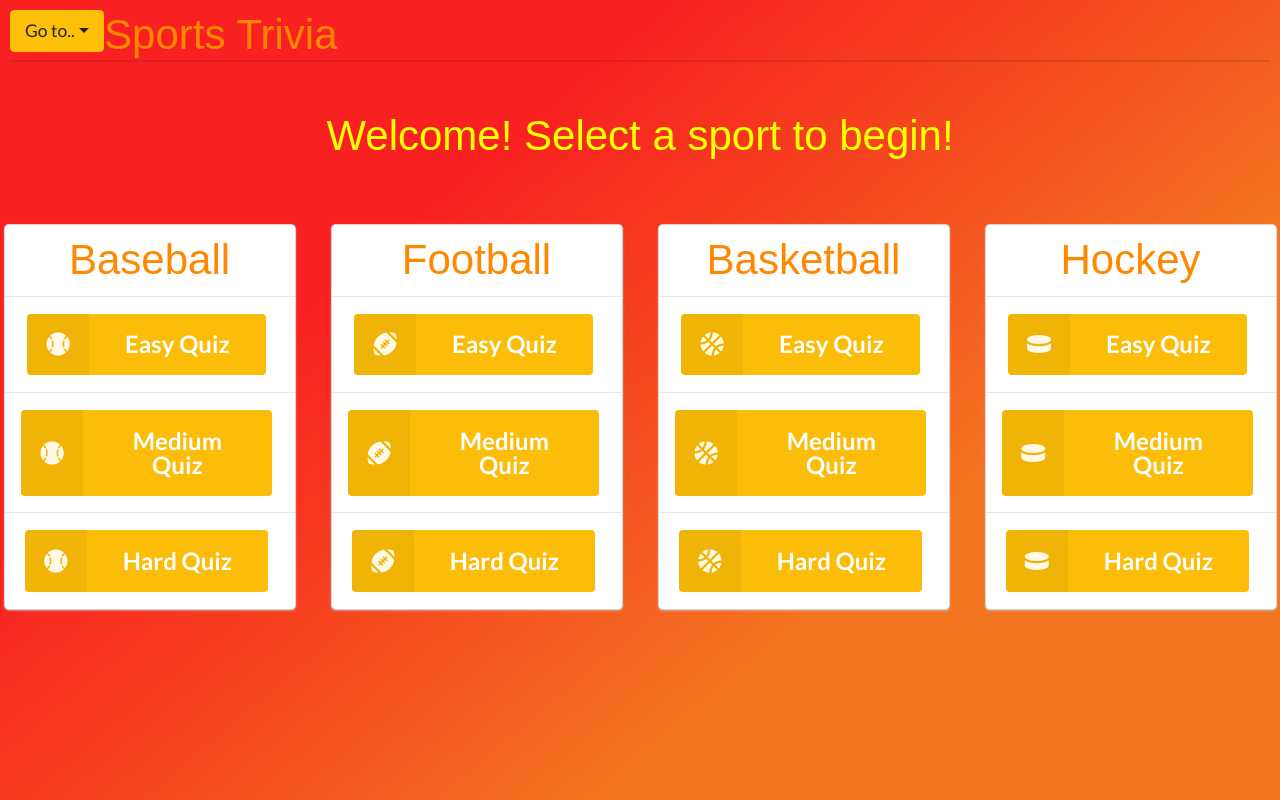
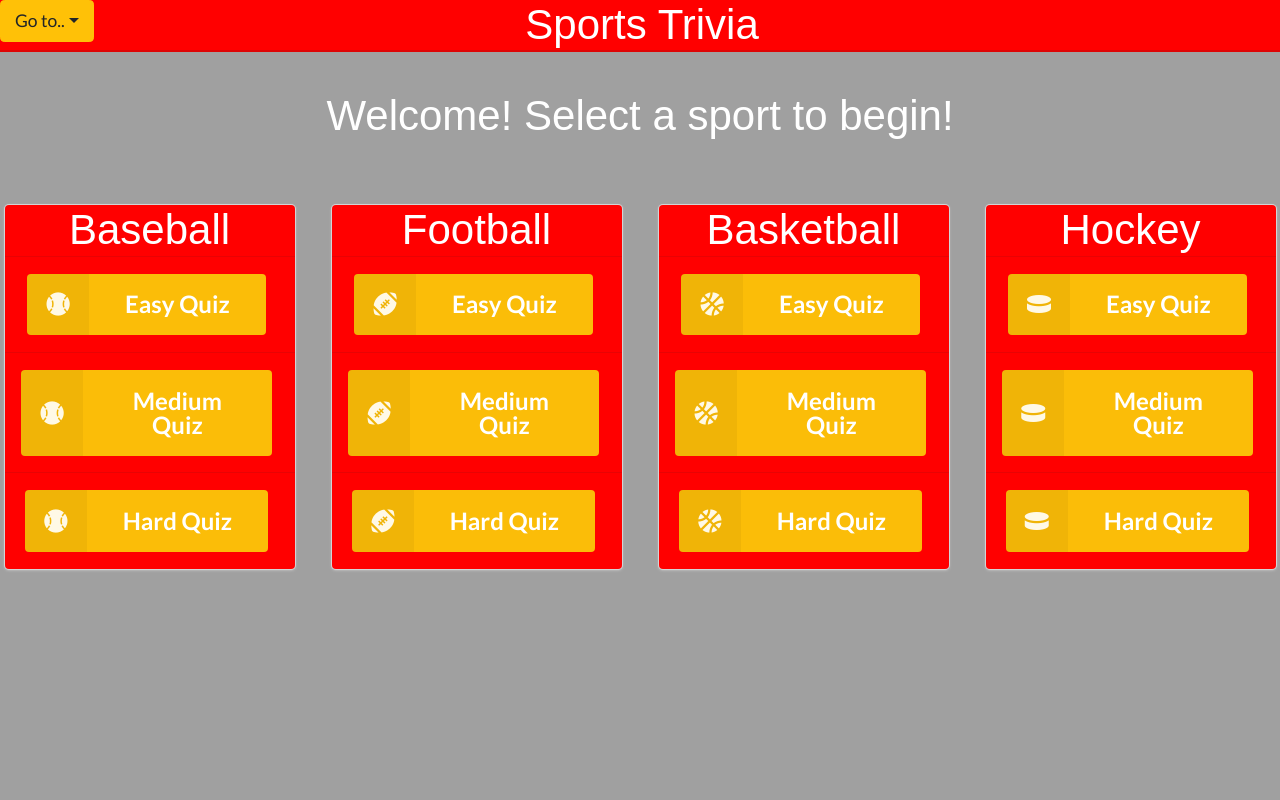
Before and after one commit to mhern1415/sports-trivia, a React (Create React App) app: page / in a window 1280 px wide. Built offline with nearby package versions, Linux system fonts and the light colour scheme.

Commit message:
changed backgroun and card colors

```diff
--- a/src/styles.css
+++ b/src/styles.css
@@ -10,19 +10,26 @@ p {
 }
 
 h3 {
-  color: rgb(251, 255, 0);
+  color: rgb(255, 255, 255);
   font-size: 3rem;
   font-family: 'Play', sans-serif;
 }
 h2 {
-  color: rgb(255, 136, 0);
+  color: rgb(255, 255, 255);
   font-size: 3rem;
   font-family: 'Play', sans-serif;
 }
 .card {
   color: rgb(255, 136, 0);
 }
+.title {
+  margin: auto;
+  padding-right: 90px;
+  text-align: center;
+  color: rgb(255, 255, 255);
 
+
+}
 #ui-container {
   background: #bdc3c7; /* fallback for old browsers */
 }
@@ -35,7 +42,6 @@ h2 {
   margin: auto;
 }
 .header {
-  padding: 10px;
   margin: auto;
 }
 .embed {
@@ -46,13 +52,13 @@ body {
   font-size: 1.2rem;
   font-family: -apple-system, BlinkMacSystemFont, "Segoe UI", Roboto, Oxygen,
     Ubuntu, Cantarell, "Open Sans", "Helvetica Neue", sans-serif;
-  background: #bdc3c7; /* fallback for old browsers */
+  background: #a0a0a0; /* fallback for old browsers */
   background: -webkit-linear-gradient(
     to right,
     #2c3e50,
     #bdc3c7
   ); /* Chrome 10-25, Safari 5.1-6 */
-  background: linear-gradient(140deg, #f82020 30%, #f3741f 70%);}
+  }
 
 .end-message {
   text-align: center;
@@ -68,11 +74,15 @@ body {
   border: 2px solid black;
   padding: 10px;
 }
-
+.ui.centered.card {
+  background: #ff0000; /* fallback for old browsers */
+}
 .selected {
   background: linear-gradient(to right, #fbff00, #fbff00) !important;
 }
-
+.ui.secondary.pointing.menu {
+  background: rgb(255, 0, 0);
+}
 ul {
   list-style-type: none;
 }
```
